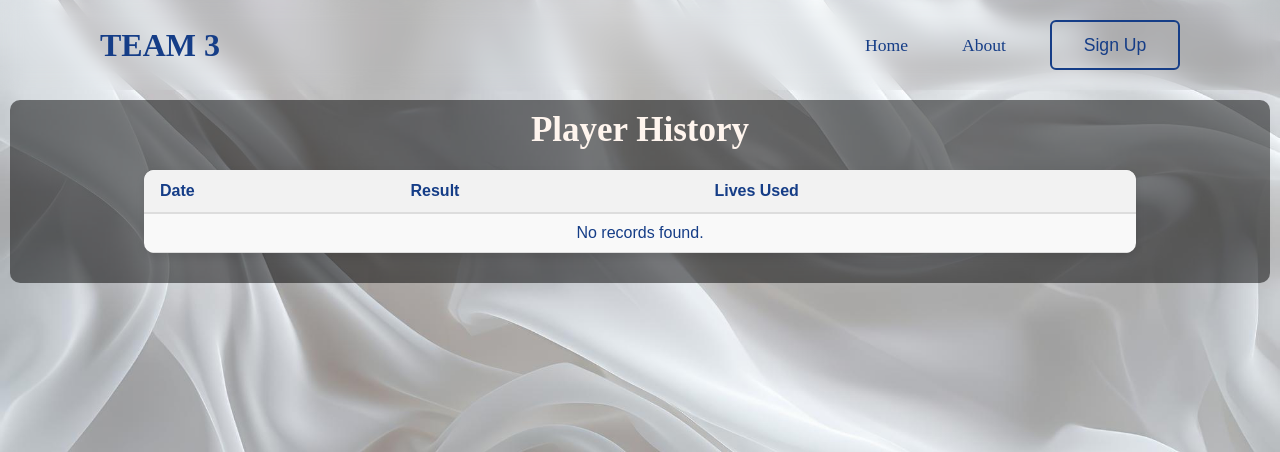
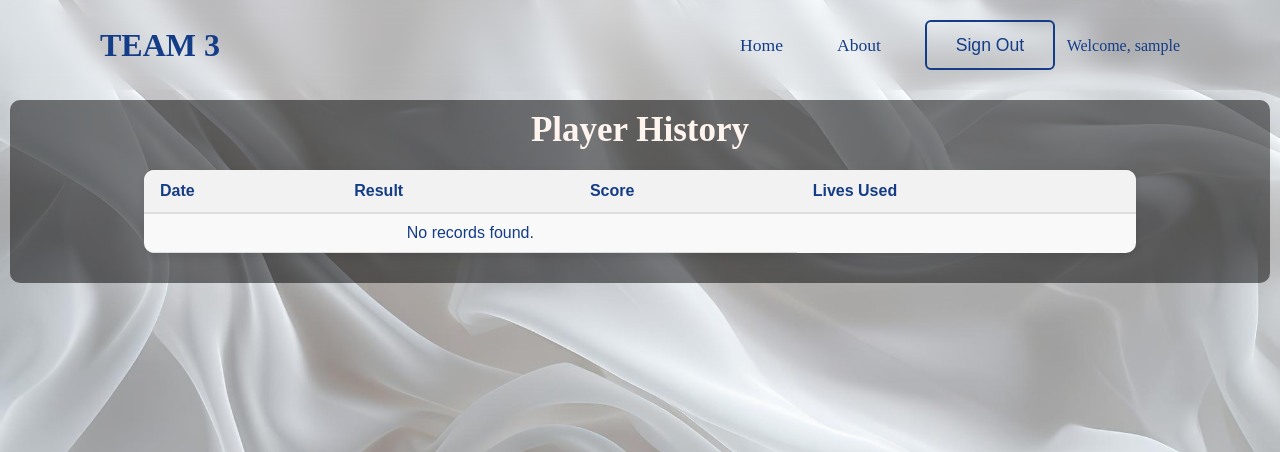
Before and after one commit to zikail/PrjPhp-FENTGames, a PHP site: page /history.php in a window 1280 px wide. Shown: the top 452 px of the page. Run offline with PHP 8.4, Linux system fonts and the light colour scheme; the visitor is signed in with stand-in values (Sample User, id 1); data comes from the database, SQL or seed files in the repository; data that the repository does not hold is empty.

Commit message:
Fixed game win so it inserts properly to DB by adding session username variable to each question and added score to history page

```diff
--- a/pages/history.php
+++ b/pages/history.php
@@ -11,6 +11,7 @@
 
 <body>
 <?php
+    session_start();
     if (isset($_SESSION["username"]))
     {
         include('../includes/signedinheader.php');
@@ -36,12 +37,12 @@
             <tr>
                 <th>Date</th>
                 <th>Result</th>
+                <th>Score</th>
                 <th>Lives Used</th>
             </tr>
         </thead>
         <tbody>
             <?php
-            session_start();
             $username = $_SESSION["username"];
 
             // Database connection
@@ -66,7 +67,7 @@
             $registrationOrder = $row['registrationOrder'];
 
             // Query to retrieve the player's history
-            $sql = "SELECT s.scoreTime, s.result, s.livesUsed
+            $sql = "SELECT s.scoreTime, s.result, s.score,s.livesUsed
                     FROM score s
                     WHERE s.registrationOrder = $registrationOrder
                     ORDER BY s.scoreTime DESC";
@@ -81,6 +82,7 @@
                     echo "<tr>";
                     echo "<td>" . $row["scoreTime"] . "</td>";
                     echo "<td>" . $row["result"] . "</td>";
+                    echo "<td>" . $row["score"] . "</td>";
                     echo "<td>" . $row["livesUsed"] . "</td>";
                     echo "</tr>";
                 }
--- a/pages/question3.php
+++ b/pages/question3.php
@@ -35,6 +35,7 @@
         {
             $scoreCounter = $_SESSION["scoreCounter"];
         }
+        $username = $_SESSION["username"];
 
         // Check if the user has submitted an answer and compares it to the correct answer
         if ($_SERVER["REQUEST_METHOD"] == "POST")
--- a/pages/question4.php
+++ b/pages/question4.php
@@ -35,7 +35,7 @@
         {
             $scoreCounter = $_SESSION["scoreCounter"];
         }
-
+        $username = $_SESSION["username"];
         // Check if the user has submitted an answer and compares it to the correct answer
         if ($_SERVER["REQUEST_METHOD"] == "POST")
         {
--- a/pages/question5.php
+++ b/pages/question5.php
@@ -29,6 +29,7 @@
         } else {
             $scoreCounter = $_SESSION["scoreCounter"];
         }
+        $username = $_SESSION["username"];
 
         // Check if the user has submitted an answer and compares it to the correct answer
         if ($_SERVER["REQUEST_METHOD"] == "POST")
--- a/pages/question6.php
+++ b/pages/question6.php
@@ -29,7 +29,7 @@
         } else {
             $scoreCounter = $_SESSION["scoreCounter"];
         }
-
+        $username = $_SESSION["username"];
         // Check if the user has submitted an answer and compares it to the correct answer
         if ($_SERVER["REQUEST_METHOD"] == "POST")
         {
--- a/pages/scoreboard.php
+++ b/pages/scoreboard.php
@@ -58,7 +58,7 @@
             }
 
             // Query to retrieve player names and scores in descending order
-            $sql = "SELECT p.fName, p.lName, SUM(s.score) AS score
+            $sql = "SELECT p.fName, p.lName, MAX(s.score) AS score
                     FROM player p
                     JOIN score s ON p.registrationOrder = s.registrationOrder
                     GROUP BY p.registrationOrder
```
